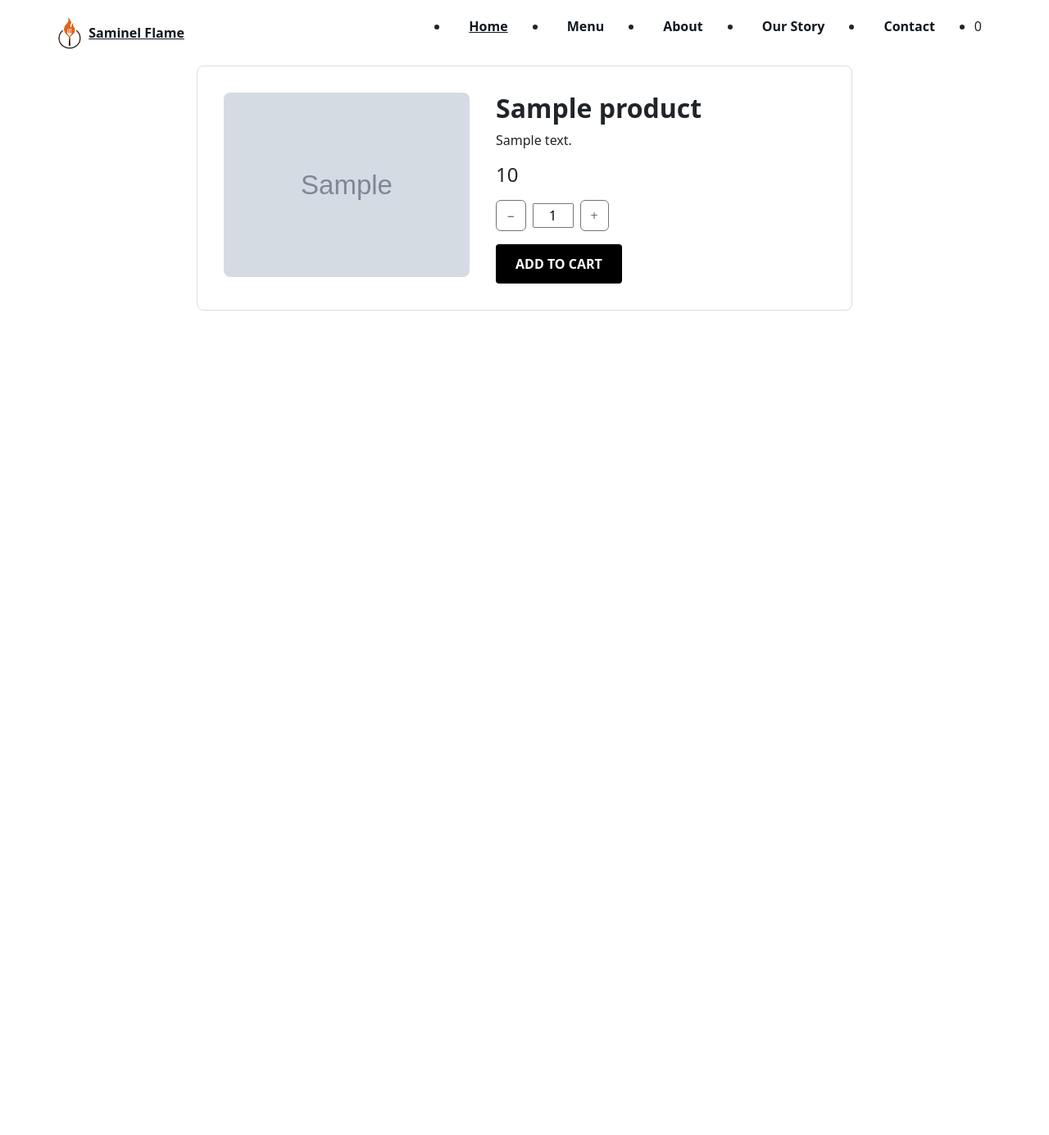
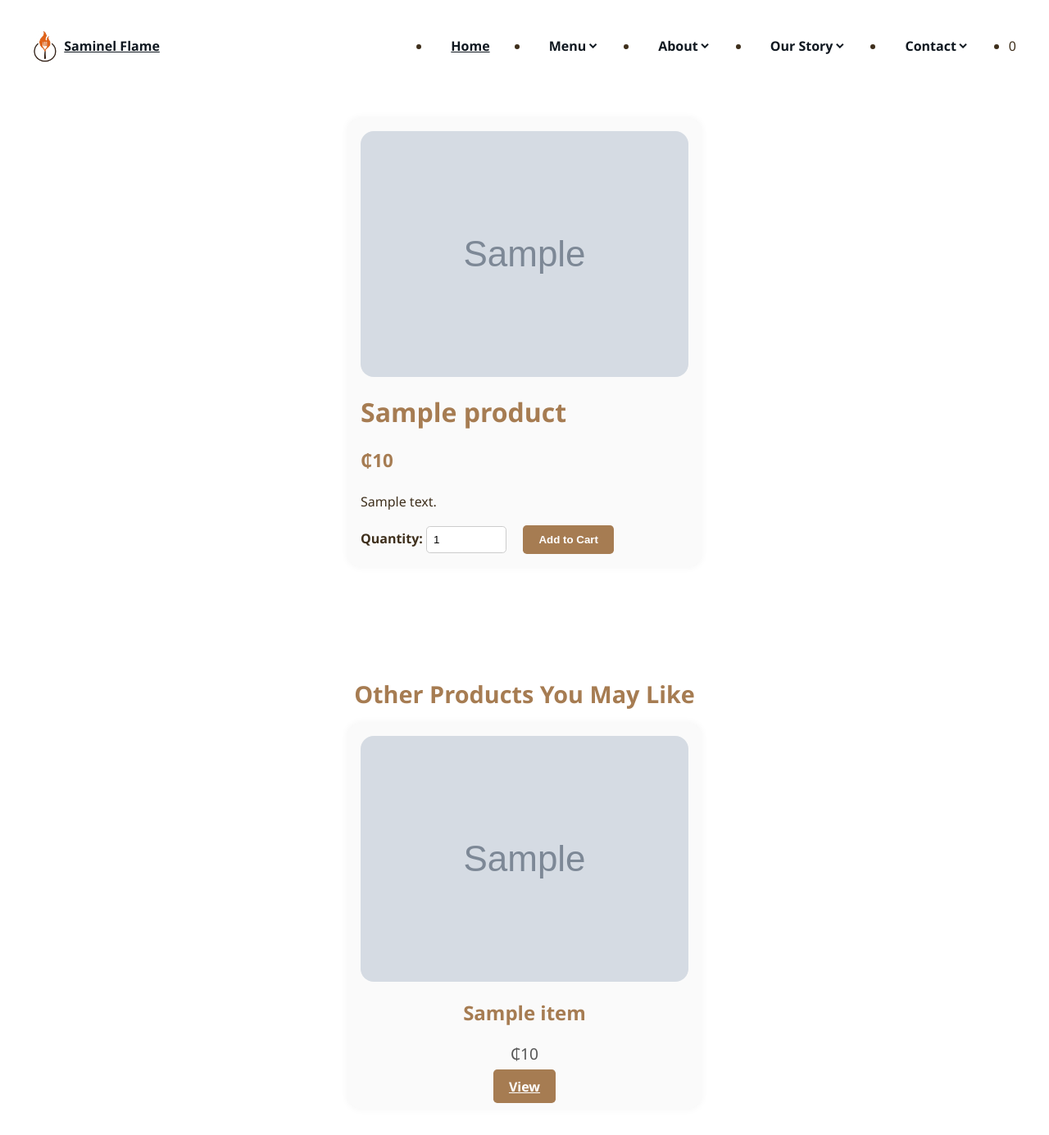
Before and after one commit to ahrisam/kitchen, a Django app: template ecom/store/templates/product.html in a window 1280 px wide. Shown: the whole page at 82% size. Before the commit the page ends 379 px from the top, so only its background shows below. Run offline with Django 5.2, Linux system fonts and the light colour scheme; the template is opened without the code that fills it: most values are stand-ins (such as "Sample title", 1, 10 or a date in 2020); grey boxes marked "Sample" are stand-in pictures.

Commit message:
Update and better looking product view page

```diff
--- a/ecom/store/static/css/product.css
+++ b/ecom/store/static/css/product.css
@@ -1,40 +1,127 @@
-.product-card {
-    display: flex;
-    gap: 2rem;
-    padding: 2rem;
-    border: 1px solid #ddd;
-    border-radius: 8px;
-    max-width: 800px;
-    margin: 2rem auto;
+ body {
+     font-family: 'Segoe UI', sans-serif;
      background-color: #fff;
+     color: #3e2f1c;
+     margin: 0;
+     padding: 0;
  }
 
-.product-image img {
-    max-width: 300px;
-    border-radius: 8px;
+ .container {
+     max-width: 1200px;
+     margin: auto;
+     padding: 2rem 1rem;
  }
 
-.product-details h2 {
+ .product-section {
+     display: flex;
+     flex-wrap: wrap;
+     gap: 2rem;
+     align-items: center;
+     justify-content: center;
+ }
+
+ .product-card {
+     flex: 1 1 400px;
+     max-width: 400px;
+     border-radius: 1rem;
+     background-color: #fafafa;
+     padding: 1rem;
+     box-shadow: 0 0 10px rgba(0, 0, 0, 0.05);
+ }
+
+ .product-card img {
+     width: 100%;
+     height: 300px;
+     object-fit: cover;
+     border-radius: 1rem;
+ }
+
+ .product-card h1 {
+     font-size: 2rem;
+     color: #a67c52;
+     margin: 1rem 0 0.5rem;
+ }
+
+ .product-card p.price {
+     font-size: 1.4rem;
+     font-weight: bold;
+     color: #a67c52;
+ }
+
+ .product-card p.description {
+     margin: 1rem 0;
+     line-height: 1.6;
+ }
+
+ .product-card form {
+     margin-top: 1rem;
+ }
+
+ .product-card label {
      font-weight: bold;
  }
 
-.quantity-selector {
-    display: flex;
-    align-items: center;
-    gap: 0.5rem;
-    margin: 1rem 0;
+ .product-card input[type="number"] {
+     padding: .5rem;
+     width: 80px;
+     margin-right: 1rem;
+     border: 1px solid #ccc;
+     border-radius: .3rem;
  }
 
-.quantity-selector input {
-    width: 50px;
+ .btn {
+     background-color: #a67c52;
+     color: #fff;
+     padding: .6rem 1.2rem;
+     border: none;
+     border-radius: .3rem;
+     cursor: pointer;
+     font-weight: bold;
+ }
+
+ .related-section {
+     margin-top: 3rem;
+ }
+
+ .related-section h2 {
+     font-size: 1.8rem;
+     color: #a67c52;
+     margin-bottom: 1rem;
      text-align: center;
  }
 
-.add-to-cart-btn {
-    background-color: #000;
-    color: #fff;
-    padding: 0.75rem 1.5rem;
-    border: none;
-    border-radius: 4px;
-    font-weight: bold;
+ .related-grid {
+     display: flex;
+     flex-wrap: wrap;
+     gap: 2rem;
+     justify-content: center;
  }
+
+ .related-card {
+     flex: 1 1 400px;
+     max-width: 400px;
+     border-radius: 1rem;
+     background-color: #fafafa;
+     padding: 1rem;
+     box-shadow: 0 0 10px rgba(0, 0, 0, 0.05);
+     text-align: center;
+ }
+
+ .related-card img {
+     width: 100%;
+     height: 300px;
+     object-fit: cover;
+     border-radius: 1rem;
+ }
+
+ .related-card h3 {
+     font-size: 1.5rem;
+     color: #a67c52;
+     margin: 1rem 0 0.5rem;
+ }
+
+ .related-card p {
+     font-size: 1.2rem;
+     color: #555;
+     margin-bottom: 1rem;
+ }
--- a/ecom/store/templates/product.html
+++ b/ecom/store/templates/product.html
@@ -1,34 +1,52 @@
 {% load static %}
 <!DOCTYPE html>
 <html lang="en">
+
 <head>
   <meta charset="UTF-8">
-  <title>Product View</title>
-  <link rel="stylesheet" href="https://cdn.jsdelivr.net/npm/bootstrap@5.3.0/dist/css/bootstrap.min.css">
+  <title>{{ product.name }}</title>
+  <meta name="viewport" content="width=device-width, initial-scale=1.0">
+  <link href="https://cdn.jsdelivr.net/npm/remixicon@3.5.0/fonts/remixicon.css" rel="stylesheet">
+  <link rel="stylesheet" href="{% static 'css/navbar.css' %}">
   <link rel="stylesheet" href="{% static 'css/product.css' %}">
 </head>
+
 <body>
 
-{% include 'navbar.html' %}
+  {% include 'navbar.html' %}
 
-<div class="product-card">
-  <div class="product-image">
-    <img src="{{ product.image.url }}" alt="{{ product.name }}">
-  </div>
-  <div class="product-details">
-    <h2>{{ product.name }}</h2>
-    <p>{{ product.description }}</p>
-    <h4>{{ product.price }}</h4>
+  <section class="container product-section">
+    <div class="product-card">
+      <img src="{{ product.image.url }}" alt="{{ product.name }}">
+      <h1>{{ product.name }}</h1>
+      <p class="price">₵{{ product.price }}</p>
+      <p class="description">{{ product.description }}</p>
 
-    <div class="quantity-selector">
-      <button class="btn btn-outline-secondary">−</button>
-      <input type="text" value="1">
-      <button class="btn btn-outline-secondary">+</button>
+      <form method="POST">
+        {% csrf_token %}
+        <label for="quantity">Quantity:</label>
+        <input type="number" name="quantity" id="quantity" min="1" value="1" required>
+        <button type="submit" class="btn">Add to Cart</button>
+      </form>
     </div>
+  </section>
 
-    <button class="add-to-cart-btn" id="add-cart">ADD TO CART</button>
-  </div>
-</div>
+  {% if related_products %}
+  <section class="container related-section">
+    <h2>Other Products You May Like</h2>
+    <div class="related-grid">
+      {% for item in related_products %}
+      <div class="related-card">
+        <img src="{{ item.image.url }}" alt="{{ item.name }}">
+        <h3>{{ item.name }}</h3>
+        <p>₵{{ item.price }}</p>
+        <a href="{% url 'product' item.pk %}" class="btn">View</a>
+      </div>
+      {% endfor %}
+    </div>
+  </section>
+  {% endif %}
 
 </body>
+
 </html>
```
Lines whose indentation alone changed are shown as unchanged.
